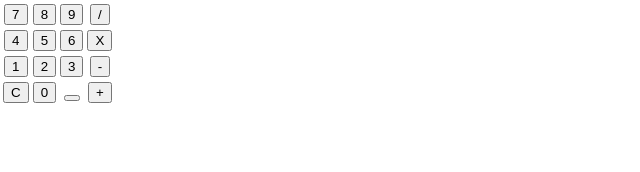
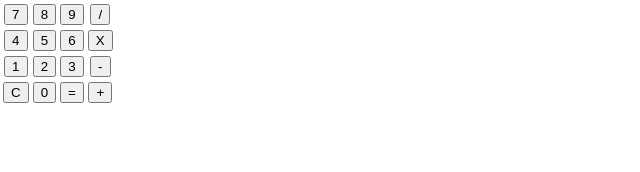
Before and after one commit to JoshuaWatson7024/CalculatorApp, a React (Create React App) app: page / in a window 1280 px wide. Shown: the top 172 px of the page, without its empty margins (0-640 px from the left). Built offline with nearby package versions, Linux system fonts and the light colour scheme.

Commit message:
= button

```diff
--- a/src/ButtonTable.tsx
+++ b/src/ButtonTable.tsx
@@ -53,7 +53,7 @@ export const ButtonTable = ({change, disp}: {change: (text: string) => void; dis
                 <button className="numBut" onClick={() => change(disp + "0")}>0</button>
             </td>
             <td>
-                <button className="blankBut" onClick={() => change("")}> </button>
+                <button className="fxnBut" onClick={() => change("")}>=</button>
             </td>
             <td>
                 <button className="fxnBut" onClick={() => change(" ")}>+</button>
```
